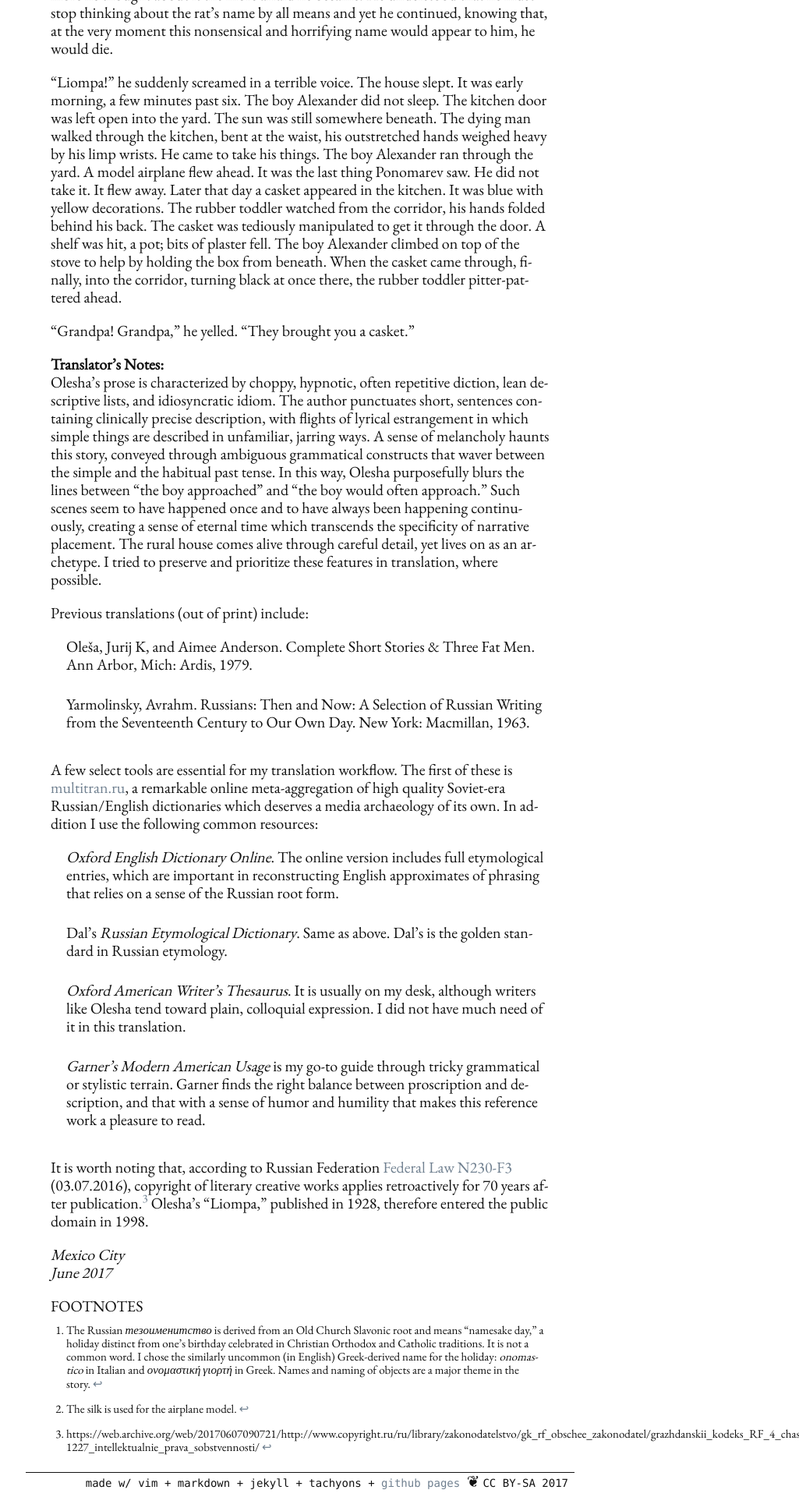
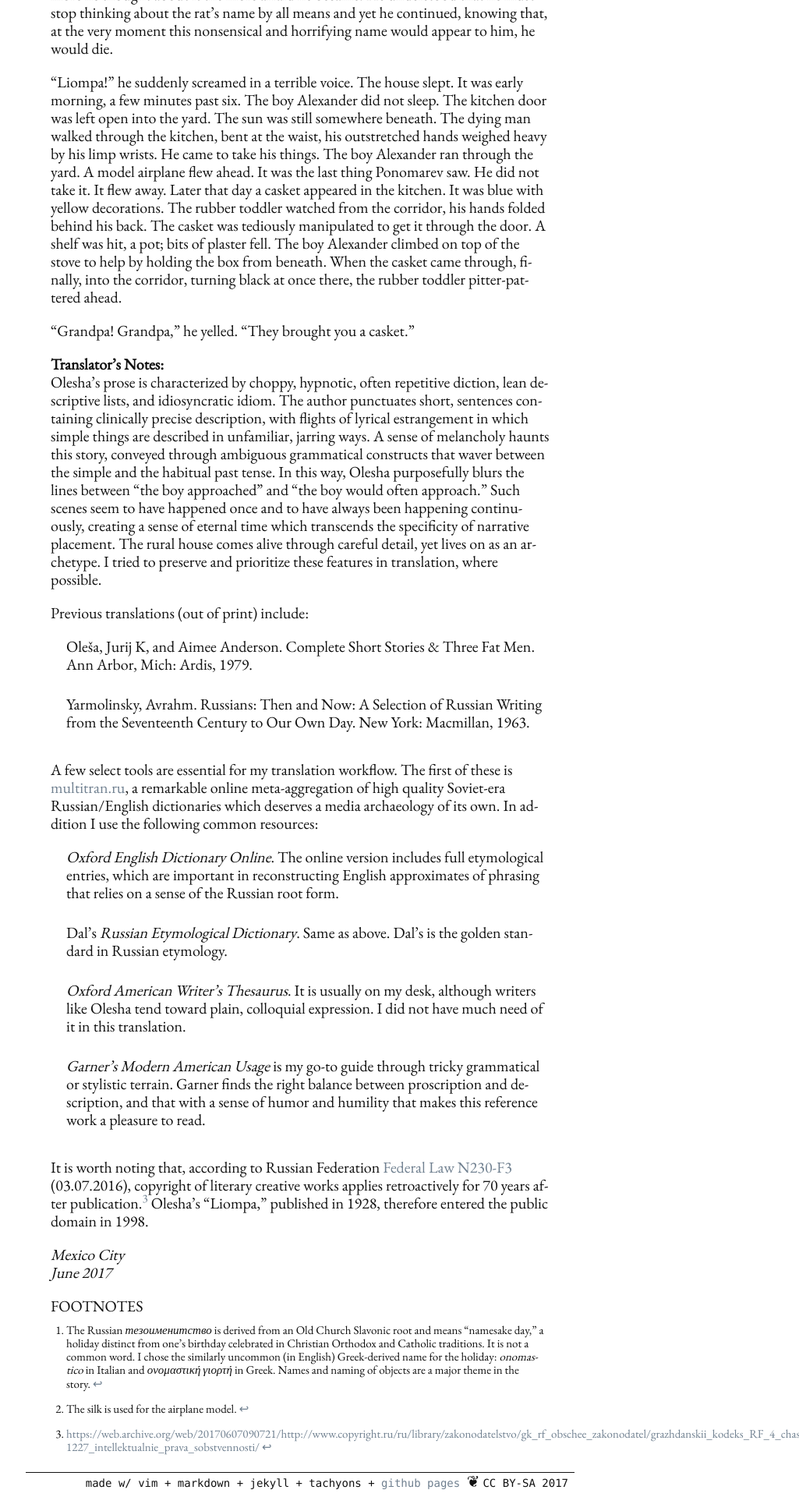
Before and after one commit to denten/denten.github.io, a Jekyll site: the page built from _posts/2017-06-07-liompa.md, in a window 1280 px wide. Shown: the part 3117-5037 px from the top of the page at 78% size, without its empty margins (255-1280 px from the left). Built offline with Jekyll 4.4.1, drawn with Linux system fonts in a browser that asks for light colours; nearby versions of some CDN libraries; library files that are not in the unit come from our copies.

Commit message:
add link

```diff
--- a/_posts/2017-06-07-liompa.md
+++ b/_posts/2017-06-07-liompa.md
@@ -228,7 +228,7 @@ in 1928, therefore entered the public domain in 1998.
 
 [^2]: The Russian *тезоименитство* is derived from an Old Church Slavonic root and means "namesake day," a holiday distinct from one's birthday celebrated in Christian Orthodox and Catholic traditions. It is not a common word. I chose the similarly uncommon (in English) Greek-derived name for the holiday: *onomastico* in Italian and *ονομαστική γιορτή* in Greek. Names and naming of objects are a major theme in the story.
 
-[^3]: https://web.archive.org/web/20170607090721/http://www.copyright.ru/ru/library/zakonodatelstvo/gk_rf_obschee_zakonodatel/grazhdanskii_kodeks_RF_4_chast/glava_69_obschie_pologeniy/1226-1227_intellektualnie_prava_sobstvennosti/
+[^3]: <https://web.archive.org/web/20170607090721/http://www.copyright.ru/ru/library/zakonodatelstvo/gk_rf_obschee_zakonodatel/grazhdanskii_kodeks_RF_4_chast/glava_69_obschie_pologeniy/1226-1227_intellektualnie_prava_sobstvennosti/>
 
 [4]: https://mutitran.ru
 
```
